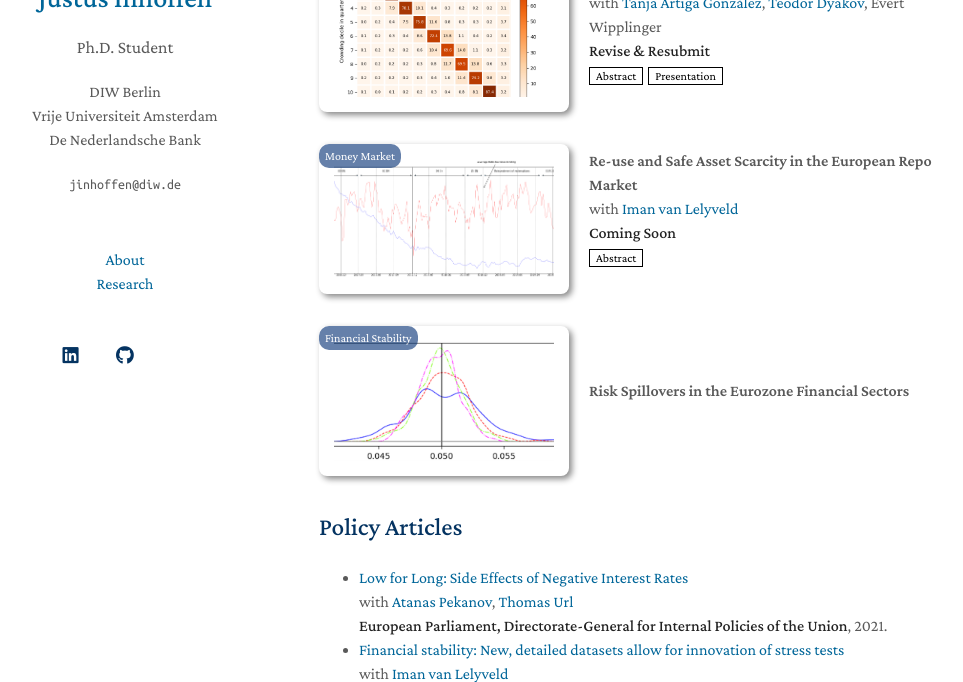
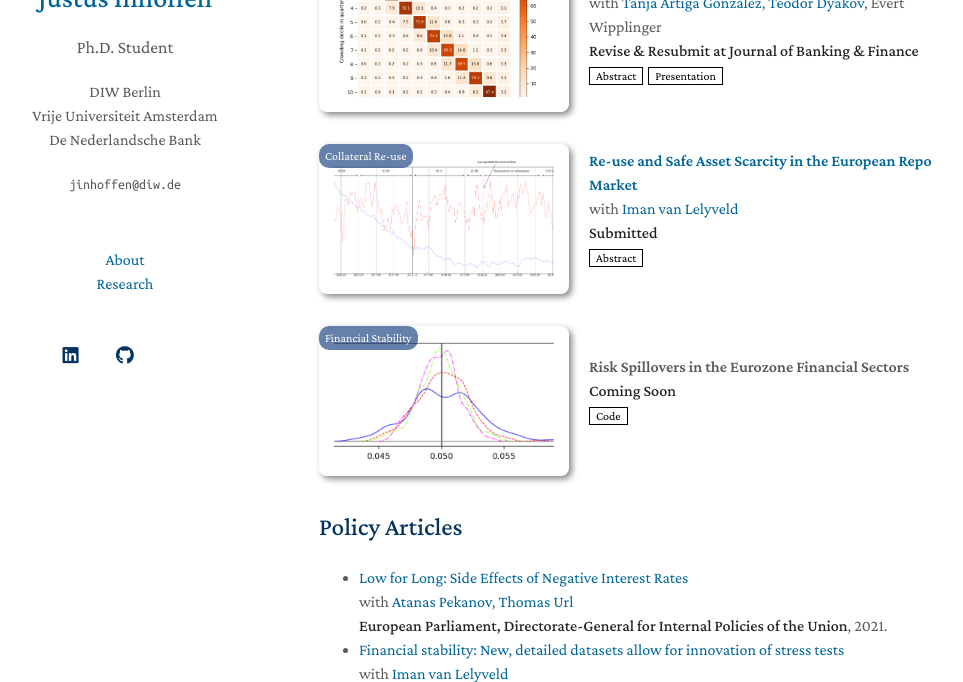
Before and after one commit to jinhoffen/website-justus-inhoffen, a Jekyll site: the page built from page_research.md, in a window 1280 px wide and 900 px high, scrolled down 422 px, cut to the strip 218-900 px from the top of the window. Shown: the whole strip, without its empty margins (151-1114 px from the left). Built offline with Jekyll 4.4.1, drawn with Linux system fonts in a browser that asks for light colours; nearby versions of some CDN libraries; a style sheet for code colours, icons or effects is not loaded; part of the change alters nothing that is shown.

Commit message:
updated info on collateral re-use working paper

```diff
--- a/_data/articles.yml
+++ b/_data/articles.yml
@@ -22,7 +22,7 @@ workingpapers:
     url: https://dx.doi.org/10.2139/ssrn.4412733
     teaser_file_extension: png
     badge: Mutual Funds
-    status: Revise & Resubmit
+    status: Revise & Resubmit at Journal of Banking & Finance
     coauthors:
       - name: Tanja Artiga González
         url: https://sites.google.com/view/tartigagonzalez
@@ -33,17 +33,20 @@ workingpapers:
     abstract: We study the relationship between crowding and performance in the active mutual fund industry. Using the equity holdings overlap of 17,364 global funds, we find that funds that crowd into the same stocks underperform passive benchmark funds by 1.4% per year. The negative returns to crowding can at least in part be explained by excess demand for liquidity and the associated discount for holding liquid stocks. We show that our measure of crowding contains novel information about performance that is not reflected in other variables that describe funds' investment environment, such as fund size and style. Our findings suggest that crowding of investment opportunities is important for understanding diminishing returns.
   - id: InhoffenVanLelyveld_CollateralReuse
     title: Re-use and Safe Asset Scarcity in the European Repo Market
+    url: https://dx.doi.org/10.2139/ssrn.4522361
     teaser_file_extension: png
-    badge: Money Market
-    status: Coming Soon
+    badge: Collateral Re-use
+    status: Submitted
     coauthors:
       - name: Iman van Lelyveld
         url: https://imanvanlelyveld.com
-    abstract: This paper shows that dealer banks alleviate the scarcity of safe assets through intermediation in the European repo market. Using transaction data, we construct the first measure of the European collateral re-use rate at the bank and security level. We find that banks considerably increase re-use in response to a reduction in the free-floating amount of government bonds. Dealers accommodate clients' demand for safe assets rather than for liquidity and make a profit through a spread in repo rates. Yet, dealers also re-use collateral to source liquidity by negotiating a positive haircut differential and thus become exposed to collateral runs. Our results contribute to the policy debate on trade-offs between shock absorption and financial stability risks of collateral re-use.
+    abstract: We construct the first measure of collateral re-use at the bank and bond level for the European repo market using a regulatory transaction dataset. We show that banks materially increase the rate of re-use in response to tightened asset scarcity induced by the Eurosystem's asset purchase program. We find that dealers accommodate clients' demand for safe assets rather than liquidity and profit from the repo rate spread. Yet, dealers also re-use collateral to source liquidity which exposes them to collateral runs. Our results contribute to the policy debate on trade-offs between shock absorption and financial stability risks of collateral re-use.
   - id: Inhoffen_RiskSpillover
     title: Risk Spillovers in the Eurozone Financial Sectors
     teaser_file_extension: png
     badge: Financial Stability
+    status: Coming Soon
+    code: https://github.com/jinhoffen/spatial-durbin-model
 policy:
   - title: "Low for Long: Side Effects of Negative Interest Rates"
     url: https://data.europa.eu/doi/10.2861/980796
```
